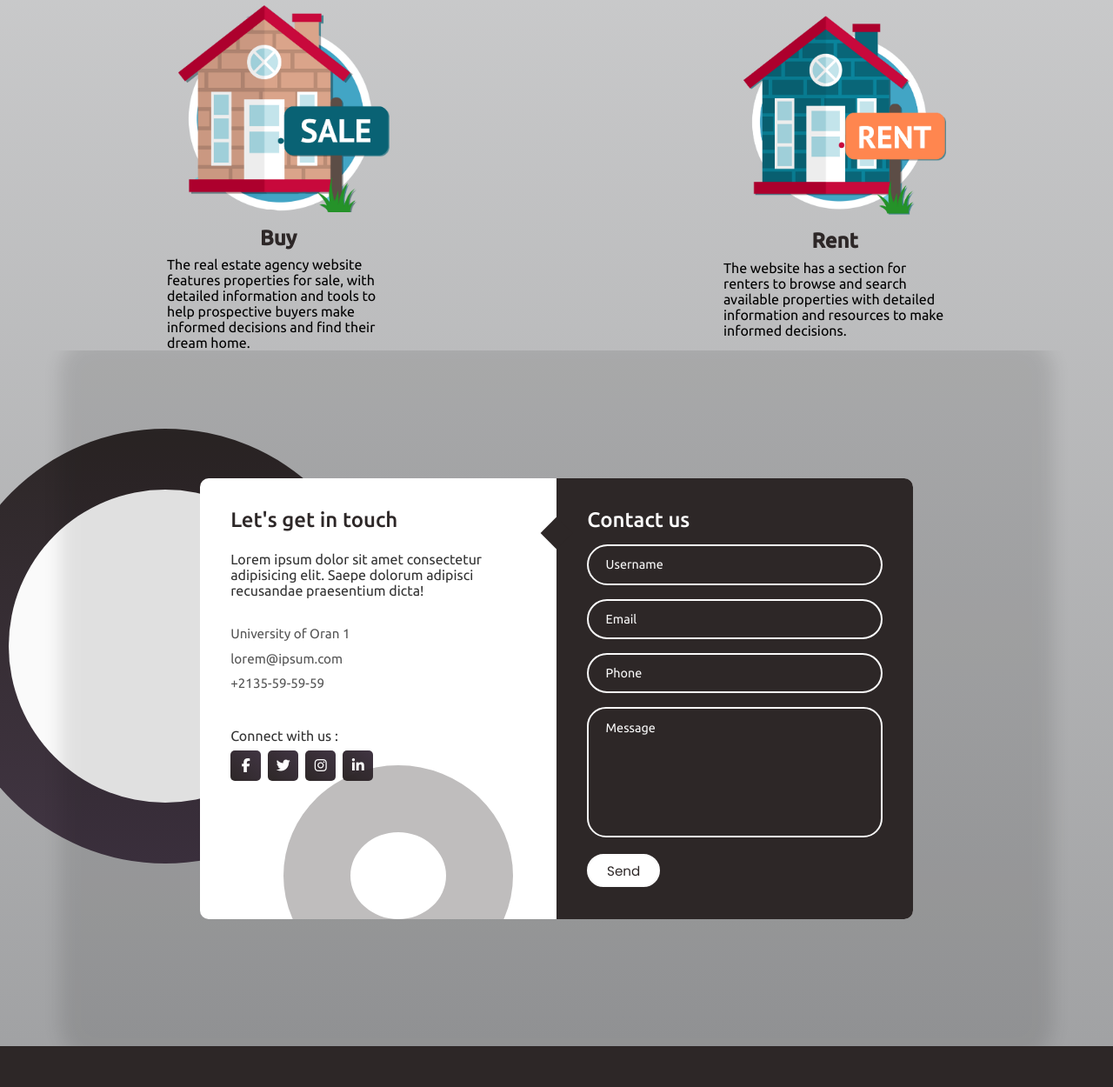
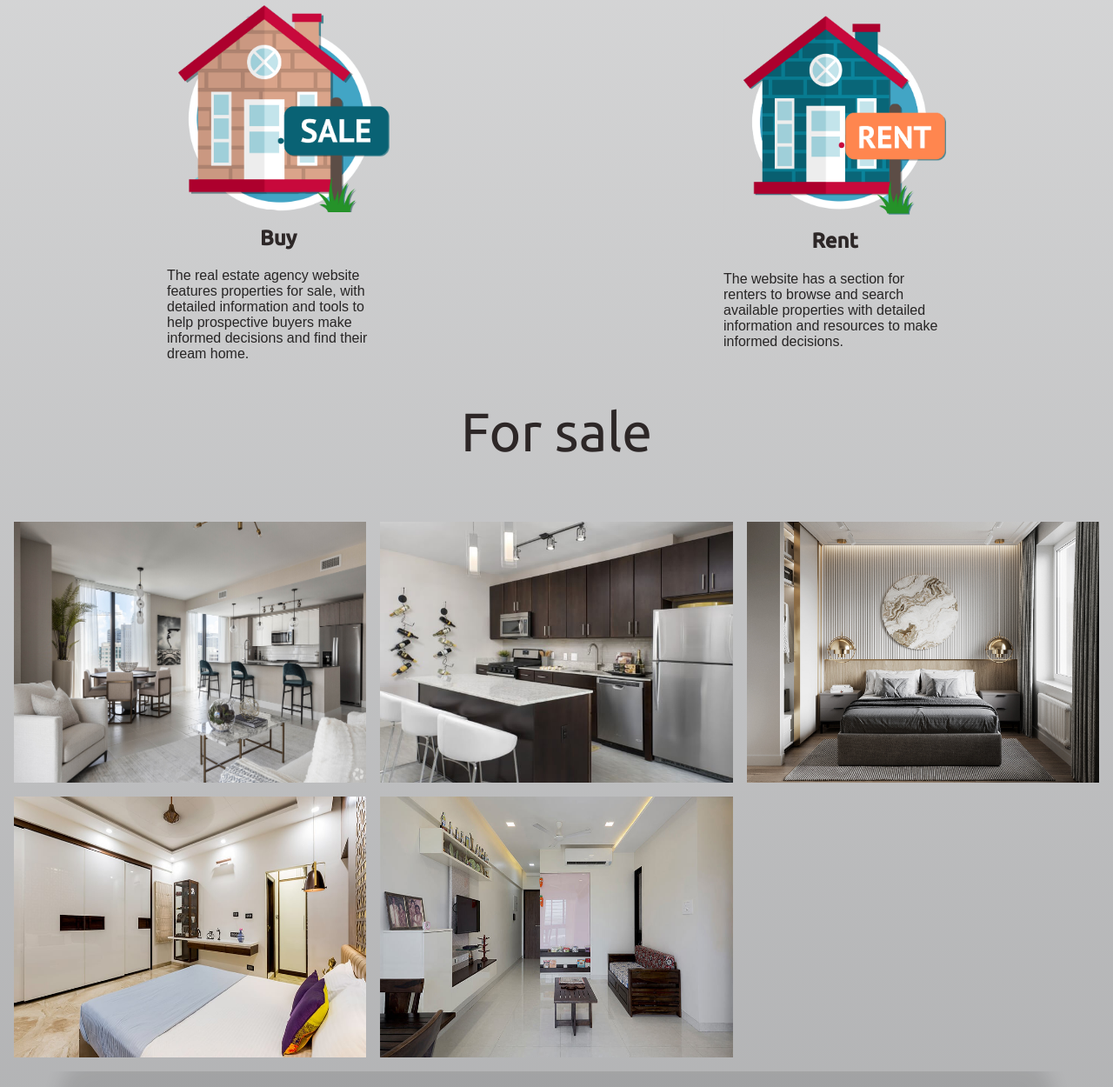
Before and after one commit to BoyHMN/TheHood, a plain HTML site: page index.html in a window 1280 px wide. Shown: the part 1665-2915 px from the top of the page at 87% size. Drawn offline with Linux system fonts and the light colour scheme.

Commit message:
added gallery

```diff
--- a/index.html
+++ b/index.html
@@ -15,6 +15,7 @@
     <link rel="stylesheet" href="styles/contact.css">
     <link rel="stylesheet" href="styles/header.css">
     <link rel="stylesheet" href="styles/our-services.css">
+    <link rel="stylesheet" href="styles/gallery-grid.css">
     <title>TheHood</title>
     <link rel="icon" type="image/x-icon" href="/src/Screenshot 2023-03-27 184409.png">
 </head>
@@ -24,7 +25,7 @@
            <a href="#home" ><p>TheHood</p></a>
         </div>
         <nav class="header-right">
-            <p  onclick="scrollToPosition('home',96)">Home</p>
+            <p  onclick="scrollToPosition('home',0)">Home</p>
             <p  onclick="scrollToPosition('about',96)">About Us</p>
             <p  onclick="scrollToPosition('services',96)">Our services</p>
             <p onclick="scrollToPosition('contact',96)">Contact</p>
@@ -32,6 +33,7 @@
 
         </nav>
     </header>
+    <!------------Home section------------>
     <div class="home"id="home">
       <div class="hero-pic" >
         <div class="hero-para-container">
@@ -44,6 +46,7 @@
        </div>
       </div>
     </div>
+    <!------------About us section------------>
     <div class="vide" id="about">
       <div class="hero-title">About us</div>
     </div>
@@ -56,13 +59,14 @@
        </div>
      </div>
     </div>
+    <!------------Services section------------>
     <div class="vide">
       <div class="hero-title" id="services" >Our services</div>
     </div>
     <div class="our-services">
       <div class="buy">
-        <img class="icon-bs" src="src/19781214.png" alt="buy">
-        <div class="grid-title">Buy</div>
+        <img class="icon-bs" src="src/19781214.png" alt="buy" onclick="scrollToPosition('buy',96)">
+        <div class="grid-title"> <p onclick="scrollToPosition('buy',96)"> Buy</p></div>
         <div class="sect-info">The real estate agency website features properties for sale, with detailed information and tools to help prospective buyers make informed decisions and find their dream home.</div>
       </div>
       <div class="rent">
@@ -71,6 +75,40 @@
         <div class="sect-info">The website has a section for renters to browse and search available properties with detailed information and resources to make informed decisions.</div>
       </div>
     </div>
+    <!------------Gallery "Buying/Renting" section------------>
+    <div class="vide">
+      <div class="hero-title" id="buy" >For sale</div>
+    </div>
+    <div class="grid">
+      <div class="row">
+        <div class="slide">
+          <img src="src/gallery/1.jpg" alt="Image 1">
+        </div>
+      </div>
+      <div class="row">
+        <div class="slide">
+          <img src="src/gallery/2.jpg" alt="Image 2">
+        </div>
+
+      </div>
+      <div class="row">
+        <div class="slide">
+          <img src="src/gallery/3.jpg" alt="Image 3">
+        </div>
+      </div>
+      <div class="row">
+        <div class="slide">
+          <img src="src/gallery/4.jpg" alt="Image 4">
+        </div>
+    </div>
+    <div class="row">
+      <div class="slide">
+        <img src="src/gallery/5.jpg" alt="Image 5">
+      </div>
+     </div>
+    </div>
+
+    <!------------Contact section------------>
     <div class="container" id="contact">
         <span class="big-circle"></span>
         <img src="img/shape.png" class="square" alt="" />
--- a/js/scrollToPosition.js
+++ b/js/scrollToPosition.js
@@ -1,7 +1,7 @@
 function scrollToPosition(id, headerHeight) {
-    var element = document.getElementById(id);
-    var offset = element.offsetTop;
-    var position = offset - headerHeight;
+    let element = document.getElementById(id);
+    let offset = element.offsetTop;
+    let position = offset - headerHeight;
 
     window.scrollTo({
       top: position,
--- /dev/null
+++ b/styles/gallery-grid.css
@@ -0,0 +1,30 @@
+.grid {
+    display: grid;
+    grid-template-columns: repeat(3, 1fr);
+    grid-gap: 1rem;
+    margin-left: 1rem;
+    margin-right: 1rem;
+    margin-bottom: 1rem;
+  }
+
+  .row {
+    position: relative;
+  }
+
+  .slide {
+    display: flex;
+    overflow-x: scroll;
+    scroll-snap-type: x mandatory;
+    -webkit-overflow-scrolling: touch; /* for iOS */
+  }
+
+  .slide::-webkit-scrollbar {
+    display: none; /* hide scrollbar */
+  }
+
+  .slide img {
+    flex: 0 0 auto;
+    width: 100%;
+    height: 300px;
+    scroll-snap-align: start;
+  }
--- a/styles/general.css
+++ b/styles/general.css
@@ -3,6 +3,7 @@
     /*--primary-color: #13005A;*/
     --other-color: #413543;
     --byad: #ffffff;
+    --gris-description: #272525;
 
 }
 *{
--- a/styles/our-services.css
+++ b/styles/our-services.css
@@ -22,6 +22,11 @@
 .icon-bs{
     width: 100%;
     margin-bottom: 5%;
+    cursor: pointer;
+    transition: 125ms;
+}
+.icon-bs:hover{
+  scale: 1.1;
 }
 .our-services{
     display: grid;
@@ -39,6 +44,11 @@
     color: var(--primary-color);
     font-weight:600;
     margin-bottom: 3%;
+    cursor: pointer;
+    transition: 125ms;
+}
+.grid-title:hover{
+  scale: 1.4;
 }
 .buy {
     animation-name: slide-from-nowhere-to-right;
@@ -54,3 +64,10 @@
     animation-iteration-count: 1;
     animation-fill-mode: forwards;
   }
+.sect-info{
+  color: var(--gris-description);
+  font-family: Arial, Helvetica, sans-serif;
+  font-size: 1rem;
+  margin-top: 8%;
+  margin-bottom: -8%;
+}
```
Also changed, not shown: src/gallery/1.jpg (added), src/gallery/2.jpg (added), src/gallery/3.jpg (added), src/gallery/4.jpg (added), src/gallery/5.jpg (added).
